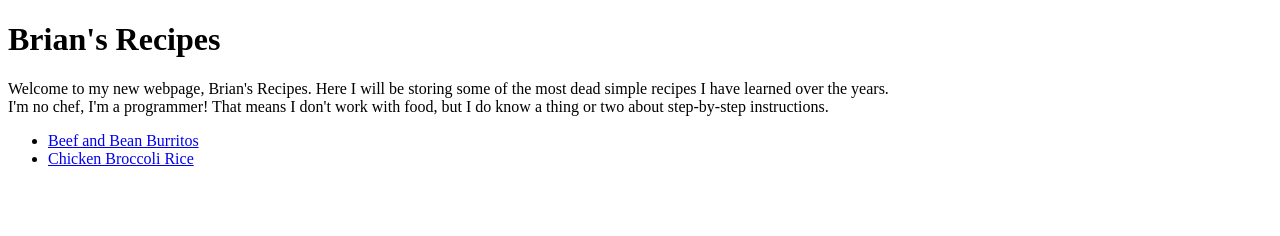
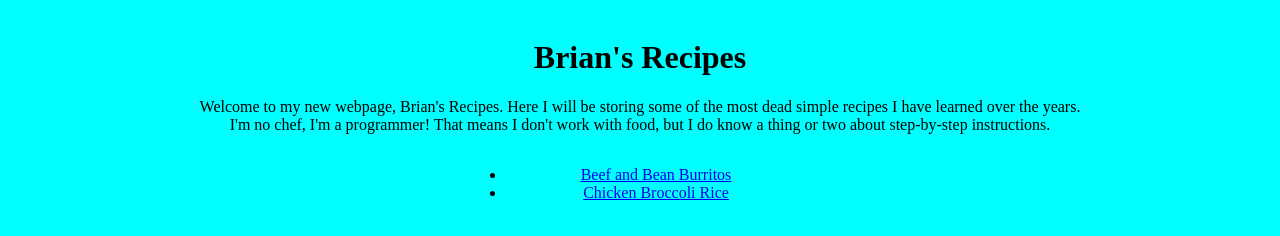
Before and after one commit to reachforthesky/odin-recipes, a plain HTML site: page index.html in a window 1280 px wide. Drawn offline with Linux system fonts and the light colour scheme.

Commit message:
center items and add background color

```diff
--- a/index.html
+++ b/index.html
@@ -4,6 +4,7 @@
     <meta charset="UTF-8">
     <meta http-equiv="X-UA-Compatible" content="IE=edge">
     <meta name="viewport" content="width=device-width, initial-scale=1.0">
+    <link rel="stylesheet" href="style.css" >
     <title>Brian's Recipes</title>
 </head>
 <body>
--- /dev/null
+++ b/style.css
@@ -0,0 +1,16 @@
+* {
+    text-align: center;
+}
+
+body {
+    display: inline;
+    background-color: aqua;
+    align-items: justify;
+}
+
+ul{
+    display: inline-block;
+    align-items: center;
+    width: 300px;
+    list-style-position: outside;
+}
```
Also changed, not shown: recipes/burritos.html (+1 -0 lines), recipes/chickenBroccoliRice.html (+1 -0 lines).
